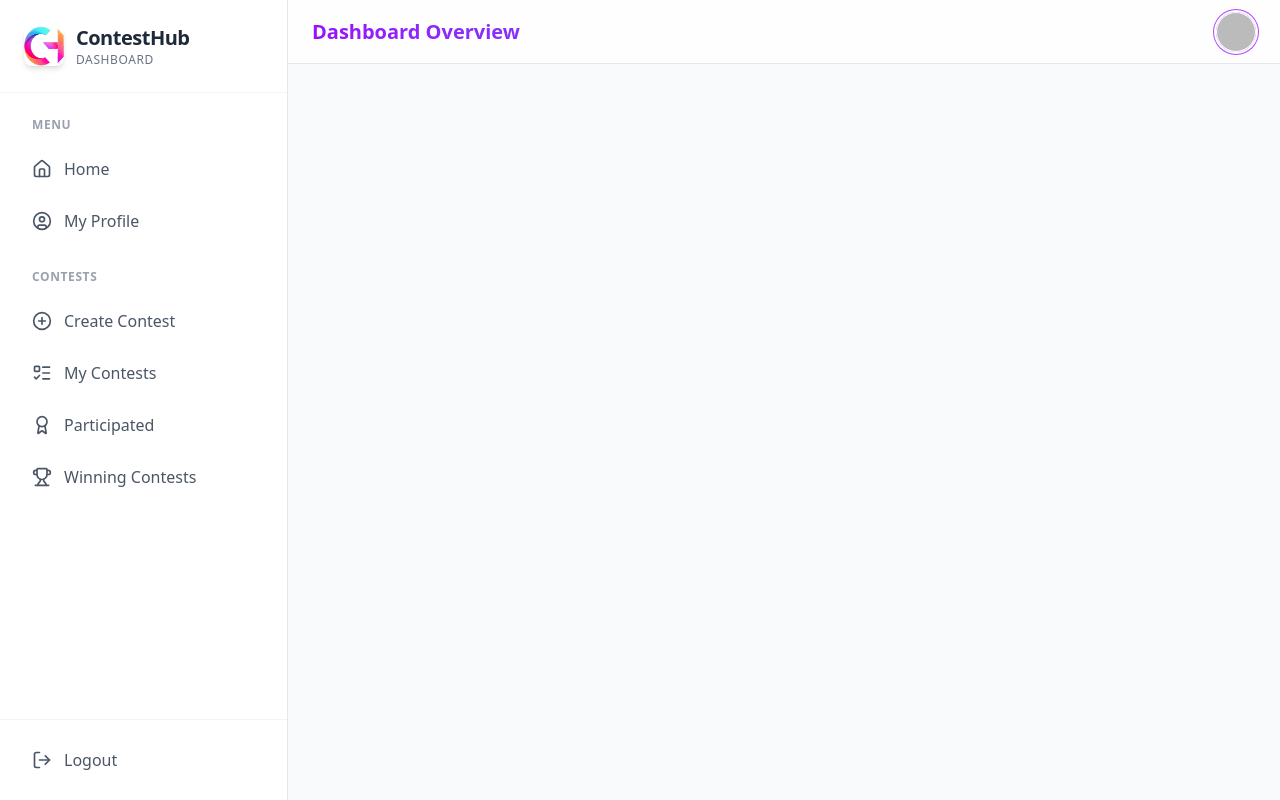
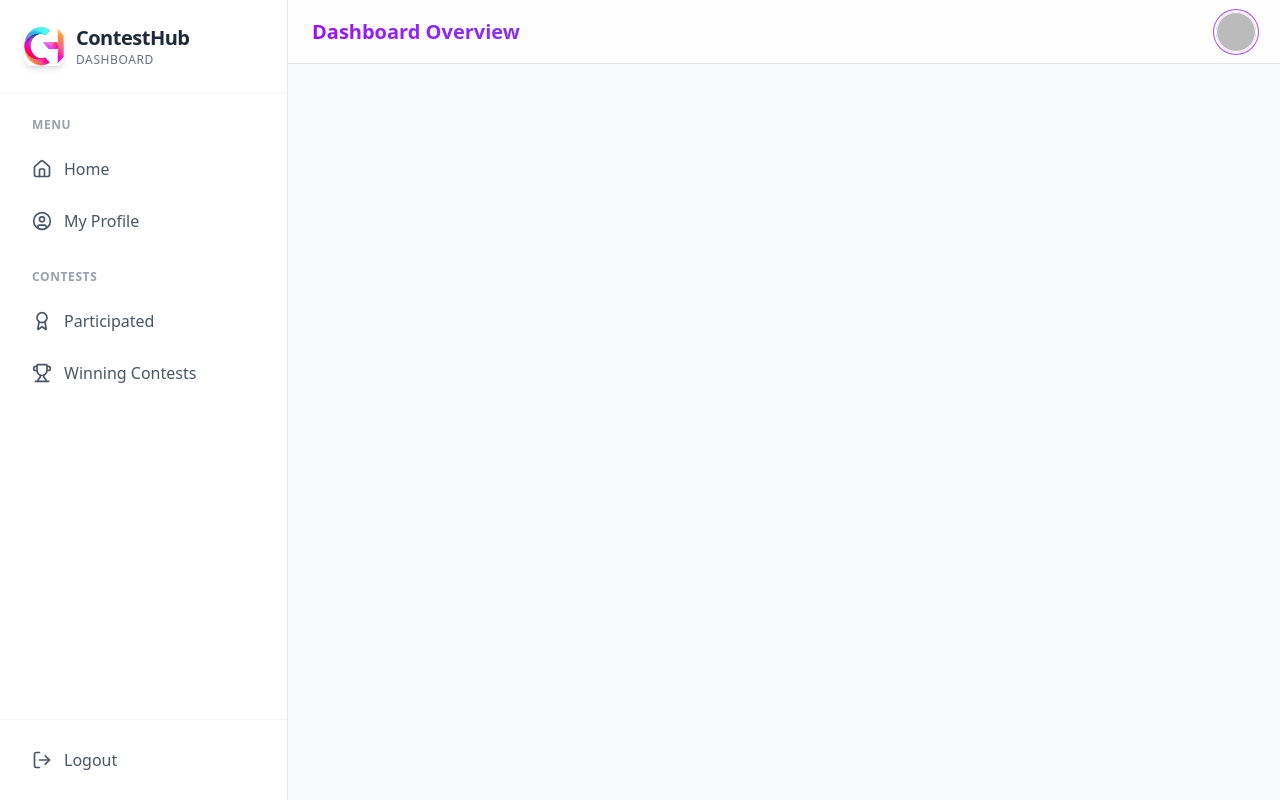
Before and after one commit to rashel-dev/ContestHub-client, a React (Vite) app: page /dashboard in a window 1280 px wide. Built offline with nearby package versions, Linux system fonts and the light colour scheme; no server answers; sample sign-in values are in the browser's storage.

Commit message:
feat: conditionally showing create contest and my contest for the creator

```diff
--- a/src/Layout/DashboardLayout.jsx
+++ b/src/Layout/DashboardLayout.jsx
@@ -106,8 +106,12 @@ const DashboardLayout = () => {
                         <div className="mb-6">
                             <p className="px-4 text-xs font-semibold text-gray-400 uppercase tracking-wider mb-3">Contests</p>
                             <div className="space-y-1">
-                                <SidebarItem to="/dashboard/create-contest" icon={PlusCircle} label="Create Contest" />
-                                <SidebarItem to="/dashboard/my-contests" icon={ListTodo} label="My Contests" />
+                                {role === "creator" && (
+                                    <>
+                                        <SidebarItem to="/dashboard/create-contest" icon={PlusCircle} label="Create Contest" />
+                                        <SidebarItem to="/dashboard/my-contests" icon={ListTodo} label="My Contests" />
+                                    </>
+                                )}
                                 <SidebarItem to="/dashboard/my-participated-contests" icon={Award} label="Participated" />
                                 <SidebarItem to="/dashboard/my-winning-contests" icon={Trophy} label="Winning Contests" />
                             </div>
```
